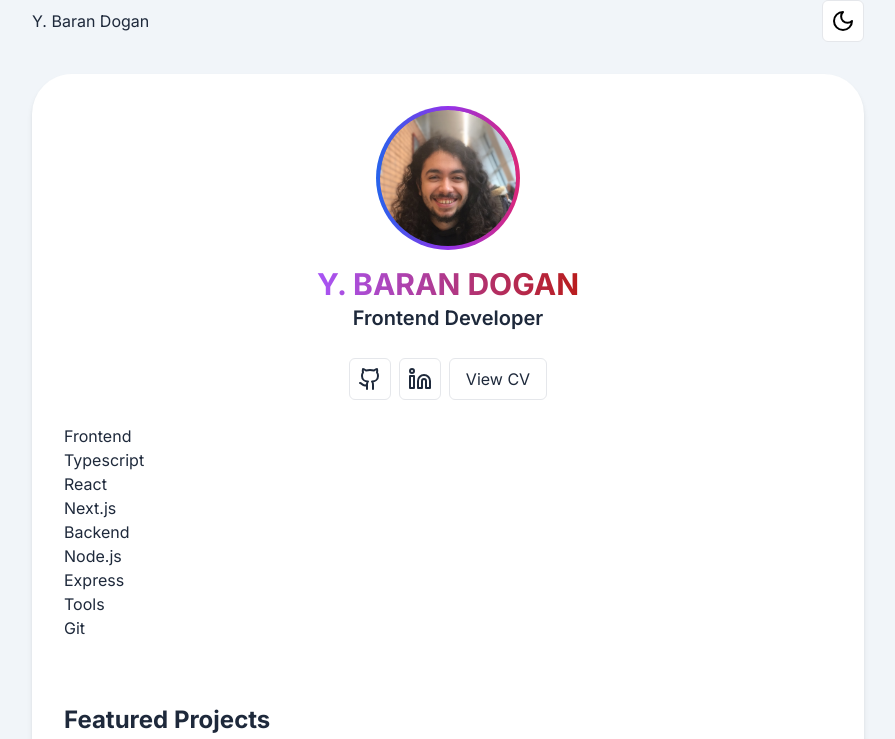
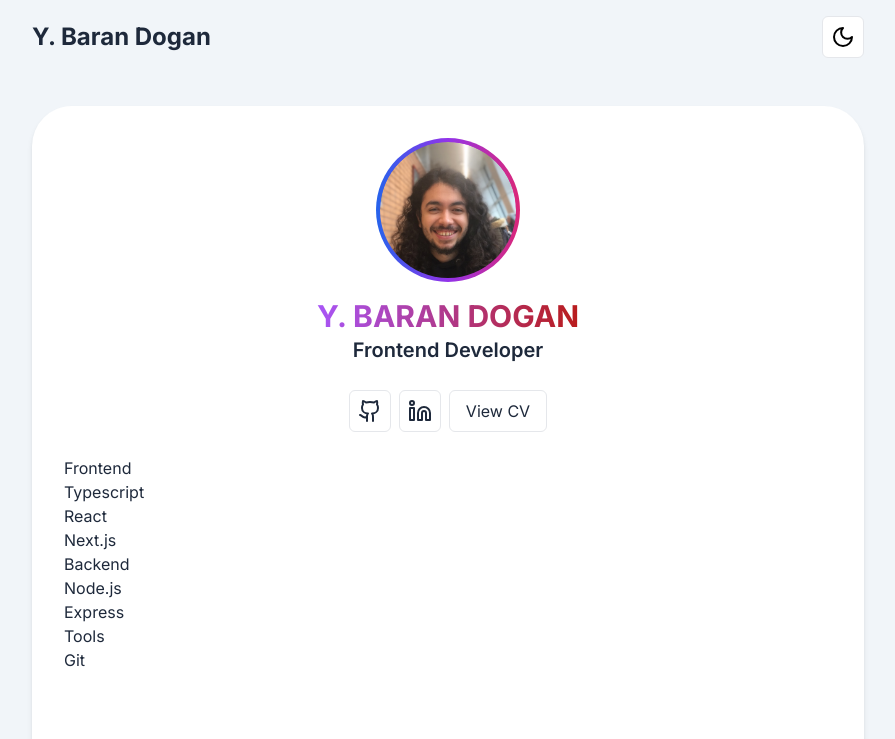
Before and after one commit to phscloq/baran, a Next.js app: page / in a window 1280 px wide. Shown: the top 739 px of the page, without its empty margins (192-1087 px from the left). Built offline with nearby package versions, Linux system fonts and the light colour scheme.

Commit message:
Update improve styling

```diff
--- a/app/components/navbar.tsx
+++ b/app/components/navbar.tsx
@@ -2,9 +2,9 @@ import LightToggle from "./light-toggle";
 
 export default function Navbar(){
     return (
-        <nav className="w-full">
+        <nav className="w-full py-4">
             <div className="flex items-center justify-between">
-                <h1>Y. Baran Dogan</h1>
+                <h1 className="font-bold text-2xl">Y. Baran Dogan</h1>
                 <LightToggle />
             </div>
 
```
